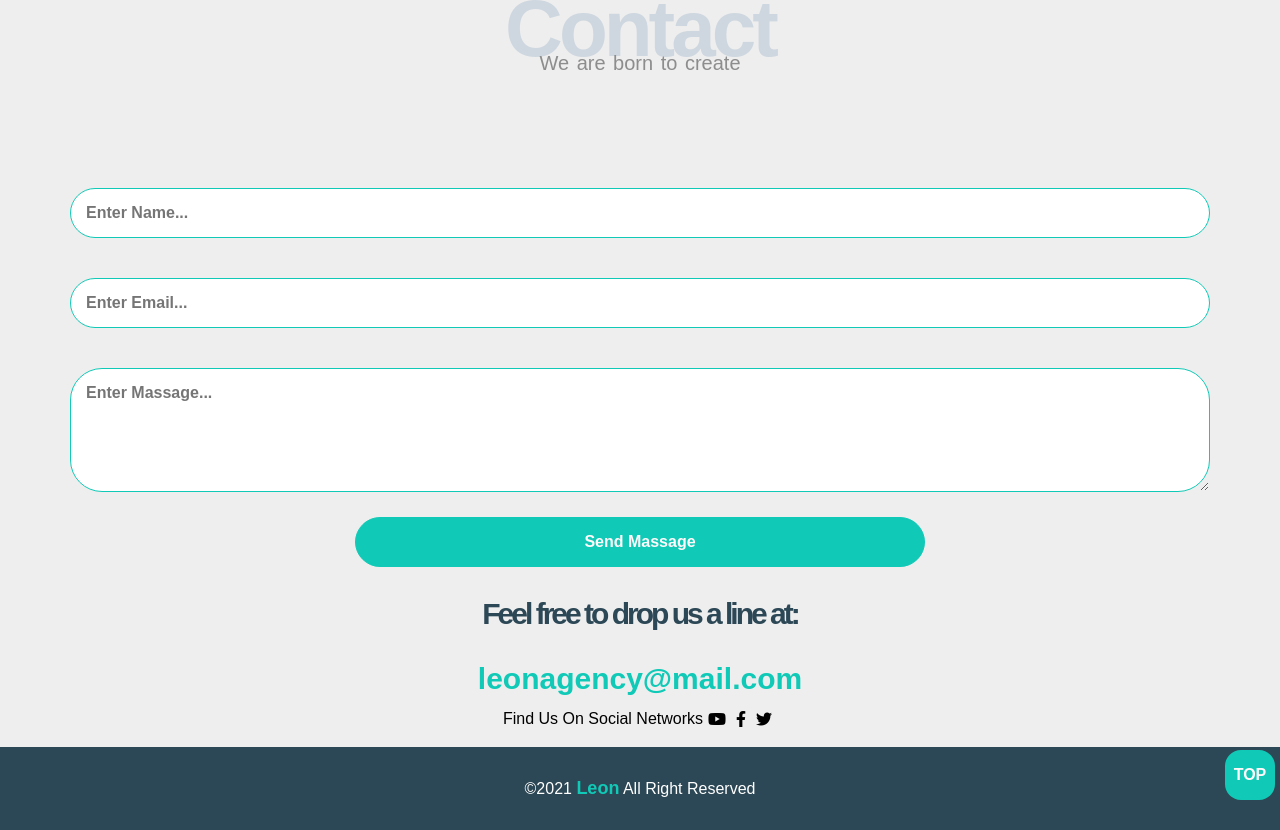
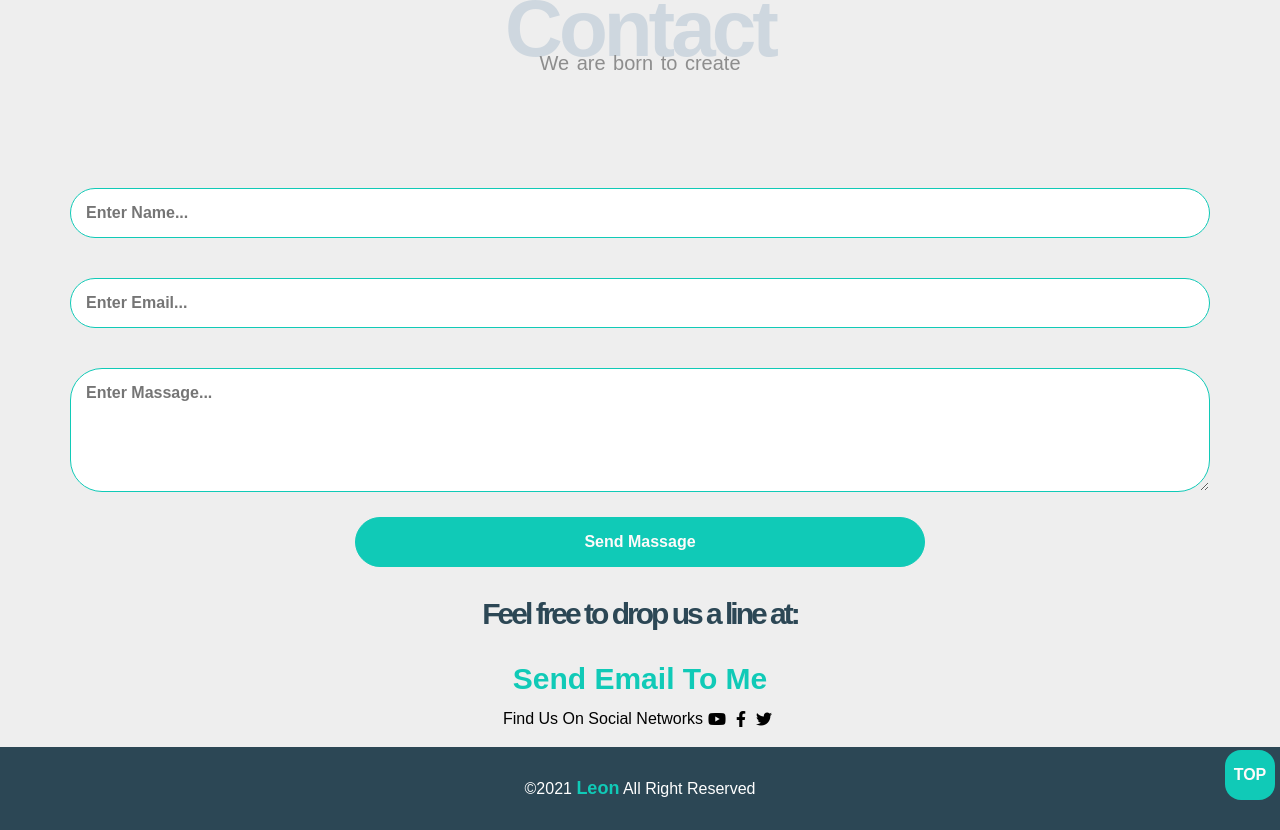
Before and after one commit to Ay77aga/Leno-Templet, a plain HTML site: page index.html in a window 1280 px wide. Shown: the part 4373-5203 px from the top of the page. Drawn offline with Linux system fonts and the light colour scheme.

Commit message:
edit email

```diff
--- a/index.html
+++ b/index.html
@@ -149,7 +149,7 @@
       </form>
       <div class="cc">
         <p class="p">Feel free to drop us a line at:</p>
-        <a href="mailto:leonagency@mail.com?subject=Contact">leonagency@mail.com</a>
+        <a href="mailto:bassel444555@gmail.com?subject=Contact">Send Email To Me</a>
       </div>
       <div class="social">
         Find Us On Social Networks
```
Lines whose indentation alone changed are shown as unchanged.
